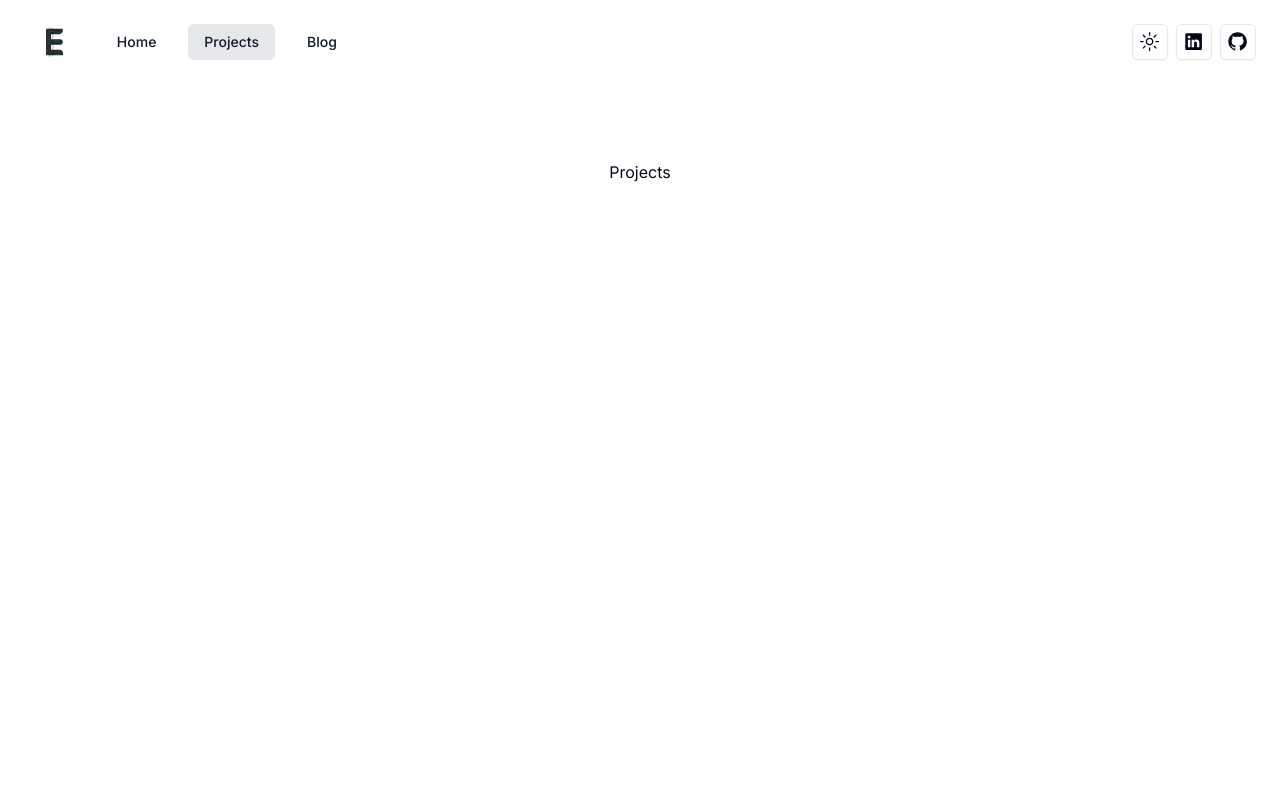
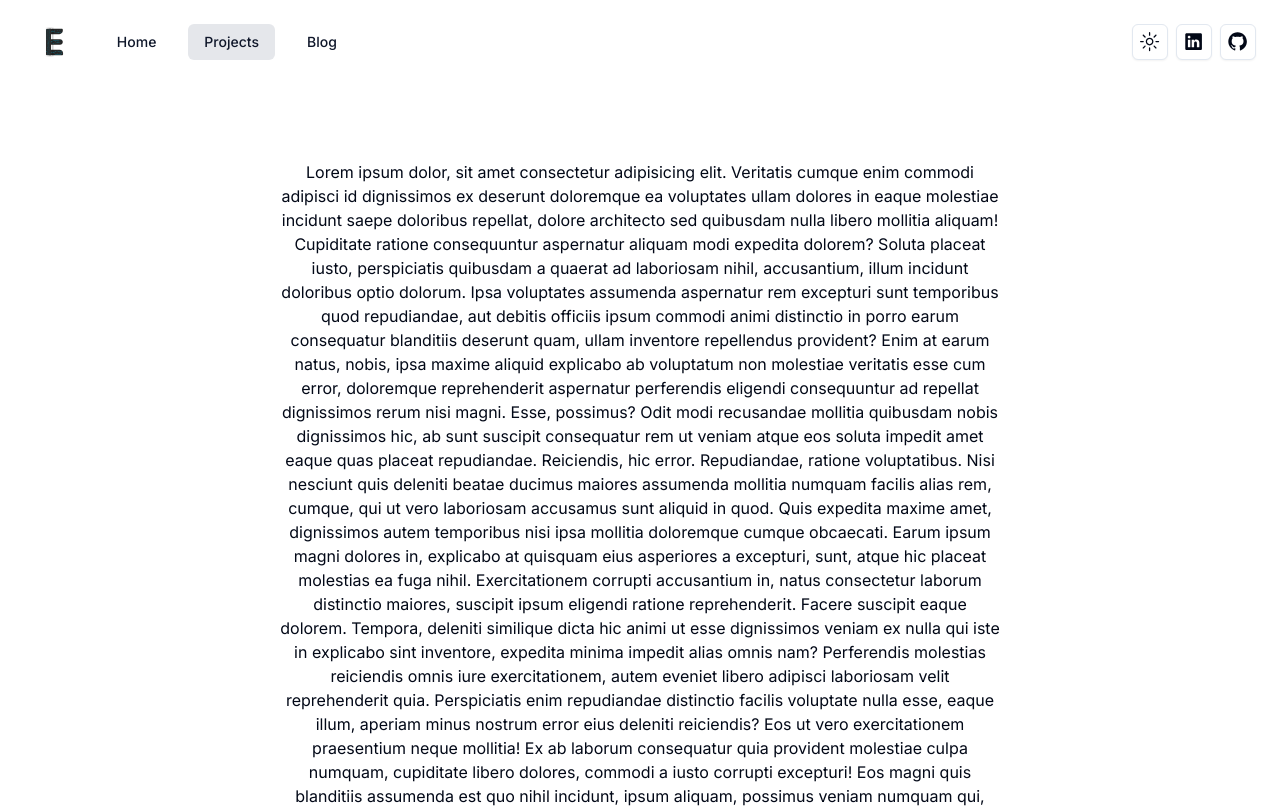
Before and after one commit to EmreKarslan/emrekarslan.github.io, a Next.js app: page /projects in a window 1280 px wide. Shown: the top 808 px of the page. Built offline with nearby package versions, Linux system fonts and the light colour scheme.

Commit message:
chore(pages): Add lorem ipsum text

```diff
--- a/src/app/(main)/blog/page.tsx
+++ b/src/app/(main)/blog/page.tsx
@@ -2,7 +2,67 @@ const BlogPage = () => {
   return (
     <div className="min-h-full flex items-center justify-center flex-col max-w-[60vw] m-auto">
       <div className="flex flex-col items-center justify-center md:justify-start text-center gap-y-8 flex-1 px-6 pb-10">
-        Blog
+        Lorem ipsum dolor sit amet consectetur, adipisicing elit. Inventore sit
+        amet suscipit enim pariatur reprehenderit, eius eos, vero, perferendis
+        quae eveniet cum aspernatur. Natus ratione, aperiam voluptatum assumenda
+        architecto earum minus quod vero voluptatem possimus rem dolorem
+        obcaecati aspernatur cumque similique accusantium eius eligendi in
+        dolorum nisi. Vitae ullam esse, facilis maiores labore pariatur
+        perferendis error, ducimus nobis natus porro quas deleniti laborum eum?
+        Praesentium doloribus magnam excepturi, corporis, illo ad aliquid fuga
+        deleniti maiores error minima quasi veritatis, voluptas distinctio.
+        Dignissimos aperiam sed vero excepturi eum amet eligendi veritatis optio
+        placeat omnis voluptatem aliquam corrupti cum itaque, inventore
+        architecto explicabo facilis ut quibusdam delectus sequi molestiae.
+        Magnam iure eum, maiores qui impedit ab dolor quas officiis deleniti
+        tempora doloribus voluptatum unde ad perspiciatis quod? Porro esse nam
+        magnam, perferendis, nisi dolorem distinctio deleniti, quasi totam
+        dignissimos sapiente. Veritatis dolores autem consequatur dolore iste
+        ipsum, nisi, dignissimos repellat rem magni numquam adipisci cupiditate
+        perferendis illum ex vitae! Laborum nihil at ratione. Iste quas nobis
+        placeat! Reprehenderit sed tempora laudantium quos, porro ratione minima
+        laboriosam inventore repellendus dolorum perspiciatis culpa ipsam nisi.
+        Suscipit eum minima laudantium? Repellat quam harum, at molestiae
+        quibusdam, ipsum error ut voluptates ipsa ex ullam corporis, placeat
+        doloribus officia nobis sunt magni? Corporis numquam repudiandae
+        distinctio eligendi velit dolor consequatur fuga magni molestiae, in
+        accusamus quisquam a atque commodi dicta recusandae. Rem ea quod fuga
+        eveniet sapiente? Ipsam deserunt sapiente beatae quaerat magni in ex
+        quis suscipit. Eos, facere modi autem cupiditate, aliquam officiis hic
+        obcaecati aut omnis quas nesciunt sit accusantium. Eligendi dolores
+        tenetur iusto doloremque? Quo, architecto? Quis harum minus molestias.
+        Maiores debitis corrupti numquam amet incidunt officia veniam placeat,
+        magni quos ipsum laudantium neque necessitatibus dolorem obcaecati quam
+        voluptatibus fuga ad recusandae, illo autem. Nemo rerum pariatur iure
+        voluptas! Ea, ipsum repellendus inventore accusantium, dolorum eius
+        laudantium ratione quos quidem doloribus modi in voluptates, mollitia
+        recusandae incidunt! Atque molestias harum possimus quos sapiente
+        adipisci minima reprehenderit, vel excepturi ad natus minus labore
+        assumenda autem facere, repellendus, repudiandae sed? Dolores laudantium
+        amet, pariatur labore inventore natus saepe obcaecati ipsam animi
+        provident non porro. Nulla praesentium laboriosam cupiditate at fuga
+        beatae ducimus libero. Inventore libero quia ut dolorum. Incidunt ut
+        optio odit temporibus neque, inventore tenetur deserunt dolores fugit
+        iusto ea! Saepe vitae amet, minima dolorum iste sed, praesentium impedit
+        mollitia fugiat natus eum aut omnis et ad blanditiis recusandae deserunt
+        sit alias? Incidunt harum voluptatem, possimus voluptatum, est id non,
+        tenetur obcaecati nulla dolores repellendus! Provident accusantium
+        voluptatem temporibus laborum cupiditate ducimus. Veritatis blanditiis
+        eum atque facere tempore fugiat, mollitia, ea fugit rerum sunt quae et
+        quis iste nam earum dolor aliquid perspiciatis ducimus debitis odio
+        aliquam consequuntur voluptatem ad. Perferendis commodi qui tenetur odio
+        eos laudantium nulla ex dolor blanditiis enim repellat, quae consequatur
+        unde expedita culpa dolores accusamus nobis fuga totam, iusto sit quod
+        doloremque dolorem aspernatur? Officiis est voluptatibus quibusdam
+        recusandae. Quidem, eaque eligendi commodi, quas minima exercitationem
+        quisquam nisi maiores voluptatem, dolorem consequuntur a earum incidunt
+        ullam dolore cum voluptates est fugiat! Soluta, aut, sunt harum quaerat
+        error odio placeat minima quae beatae atque voluptas asperiores dolorum,
+        earum nobis magnam cupiditate laboriosam sequi inventore quo ut. Sed
+        autem illum amet facilis debitis consectetur pariatur at obcaecati
+        tenetur, ducimus explicabo error ipsa. Quibusdam molestias architecto
+        molestiae, veniam sapiente, culpa, iusto unde ipsam excepturi sequi
+        officia dolorem doloribus.
       </div>
     </div>
   );
--- a/src/app/(main)/projects/page.tsx
+++ b/src/app/(main)/projects/page.tsx
@@ -2,7 +2,68 @@ const ProjectsPage = () => {
   return (
     <div className="min-h-full flex items-center justify-center flex-col max-w-[60vw] m-auto">
       <div className="flex flex-col items-center justify-center md:justify-start text-center gap-y-8 flex-1 px-6 pb-10">
-        Projects
+        Lorem ipsum dolor, sit amet consectetur adipisicing elit. Veritatis
+        cumque enim commodi adipisci id dignissimos ex deserunt doloremque ea
+        voluptates ullam dolores in eaque molestiae incidunt saepe doloribus
+        repellat, dolore architecto sed quibusdam nulla libero mollitia aliquam!
+        Cupiditate ratione consequuntur aspernatur aliquam modi expedita
+        dolorem? Soluta placeat iusto, perspiciatis quibusdam a quaerat ad
+        laboriosam nihil, accusantium, illum incidunt doloribus optio dolorum.
+        Ipsa voluptates assumenda aspernatur rem excepturi sunt temporibus quod
+        repudiandae, aut debitis officiis ipsum commodi animi distinctio in
+        porro earum consequatur blanditiis deserunt quam, ullam inventore
+        repellendus provident? Enim at earum natus, nobis, ipsa maxime aliquid
+        explicabo ab voluptatum non molestiae veritatis esse cum error,
+        doloremque reprehenderit aspernatur perferendis eligendi consequuntur ad
+        repellat dignissimos rerum nisi magni. Esse, possimus? Odit modi
+        recusandae mollitia quibusdam nobis dignissimos hic, ab sunt suscipit
+        consequatur rem ut veniam atque eos soluta impedit amet eaque quas
+        placeat repudiandae. Reiciendis, hic error. Repudiandae, ratione
+        voluptatibus. Nisi nesciunt quis deleniti beatae ducimus maiores
+        assumenda mollitia numquam facilis alias rem, cumque, qui ut vero
+        laboriosam accusamus sunt aliquid in quod. Quis expedita maxime amet,
+        dignissimos autem temporibus nisi ipsa mollitia doloremque cumque
+        obcaecati. Earum ipsum magni dolores in, explicabo at quisquam eius
+        asperiores a excepturi, sunt, atque hic placeat molestias ea fuga nihil.
+        Exercitationem corrupti accusantium in, natus consectetur laborum
+        distinctio maiores, suscipit ipsum eligendi ratione reprehenderit.
+        Facere suscipit eaque dolorem. Tempora, deleniti similique dicta hic
+        animi ut esse dignissimos veniam ex nulla qui iste in explicabo sint
+        inventore, expedita minima impedit alias omnis nam? Perferendis
+        molestias reiciendis omnis iure exercitationem, autem eveniet libero
+        adipisci laboriosam velit reprehenderit quia. Perspiciatis enim
+        repudiandae distinctio facilis voluptate nulla esse, eaque illum,
+        aperiam minus nostrum error eius deleniti reiciendis? Eos ut vero
+        exercitationem praesentium neque mollitia! Ex ab laborum consequatur
+        quia provident molestiae culpa numquam, cupiditate libero dolores,
+        commodi a iusto corrupti excepturi! Eos magni quis blanditiis assumenda
+        est quo nihil incidunt, ipsum aliquam, possimus veniam numquam qui,
+        maxime doloremque dolore illum labore repellat obcaecati quos? Dolorum
+        cumque sed nam culpa quas, nemo iste nesciunt eum totam ab nihil
+        perspiciatis! Quidem, voluptate eaque optio ab explicabo eum vitae rem
+        asperiores incidunt officiis quisquam ratione perspiciatis sunt ipsa
+        omnis vel? Nemo, error tempora. Fugit, voluptate placeat. Corrupti
+        expedita quaerat ullam obcaecati ipsa aut aspernatur fugit facilis eius
+        quasi assumenda quibusdam nulla reprehenderit ea illo explicabo, officia
+        ratione voluptatum atque. Delectus quam consequuntur quaerat alias
+        impedit distinctio magnam voluptas. Molestias nisi aliquam corporis
+        maiores minima sapiente dolores molestiae minus tenetur! Sint adipisci
+        rerum ullam at similique praesentium eos porro voluptatibus incidunt
+        perspiciatis, reprehenderit ut delectus nisi nulla repellendus, aut
+        tempora sit earum vitae velit deserunt possimus reiciendis? Laboriosam
+        vero, incidunt quidem exercitationem dolores rerum dolorum ipsam
+        accusantium atque at, aperiam earum numquam blanditiis. Saepe temporibus
+        possimus, facere repellendus magnam officiis voluptates odit ex commodi
+        distinctio error sint ipsum. Quas sint impedit consectetur facere enim
+        porro eaque officia ex aliquam eos. Distinctio, porro praesentium
+        numquam nostrum, dolore ratione, qui consequuntur amet eligendi ipsa
+        aspernatur officia nam commodi. Temporibus provident voluptatem quam
+        nihil aperiam laboriosam, harum veritatis, soluta recusandae nobis odit
+        at laborum fuga neque accusamus beatae officiis nesciunt? Enim, debitis
+        beatae. Minima dolores libero repellendus? Quod vero quos, ullam
+        recusandae voluptatem quasi error ratione tempore eos culpa ipsum aut
+        quo officiis, sapiente ut earum qui! Asperiores id maiores vitae tenetur
+        similique, cumque dicta nulla ipsa ab adipisci voluptates!
       </div>
     </div>
   );
```
